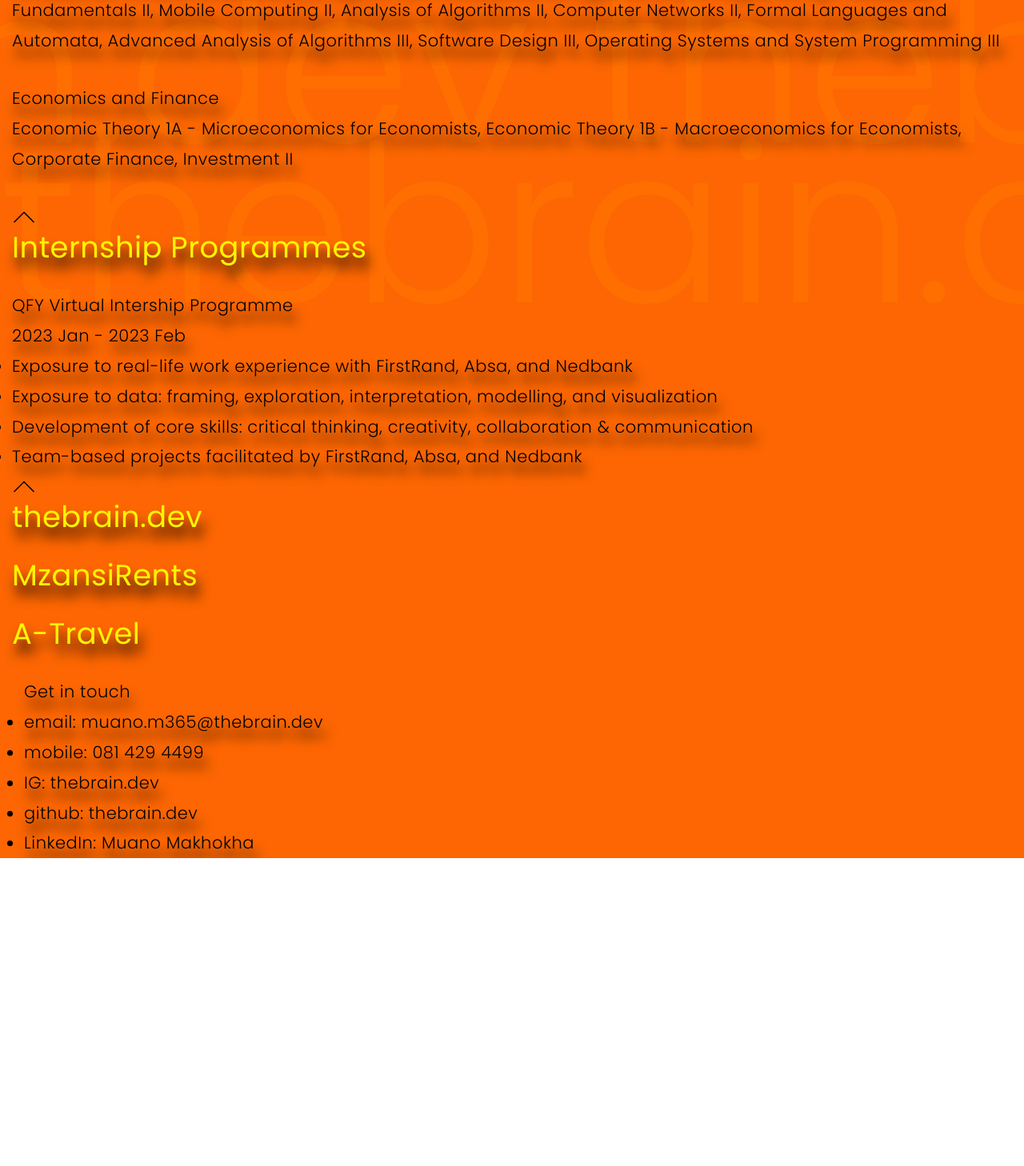
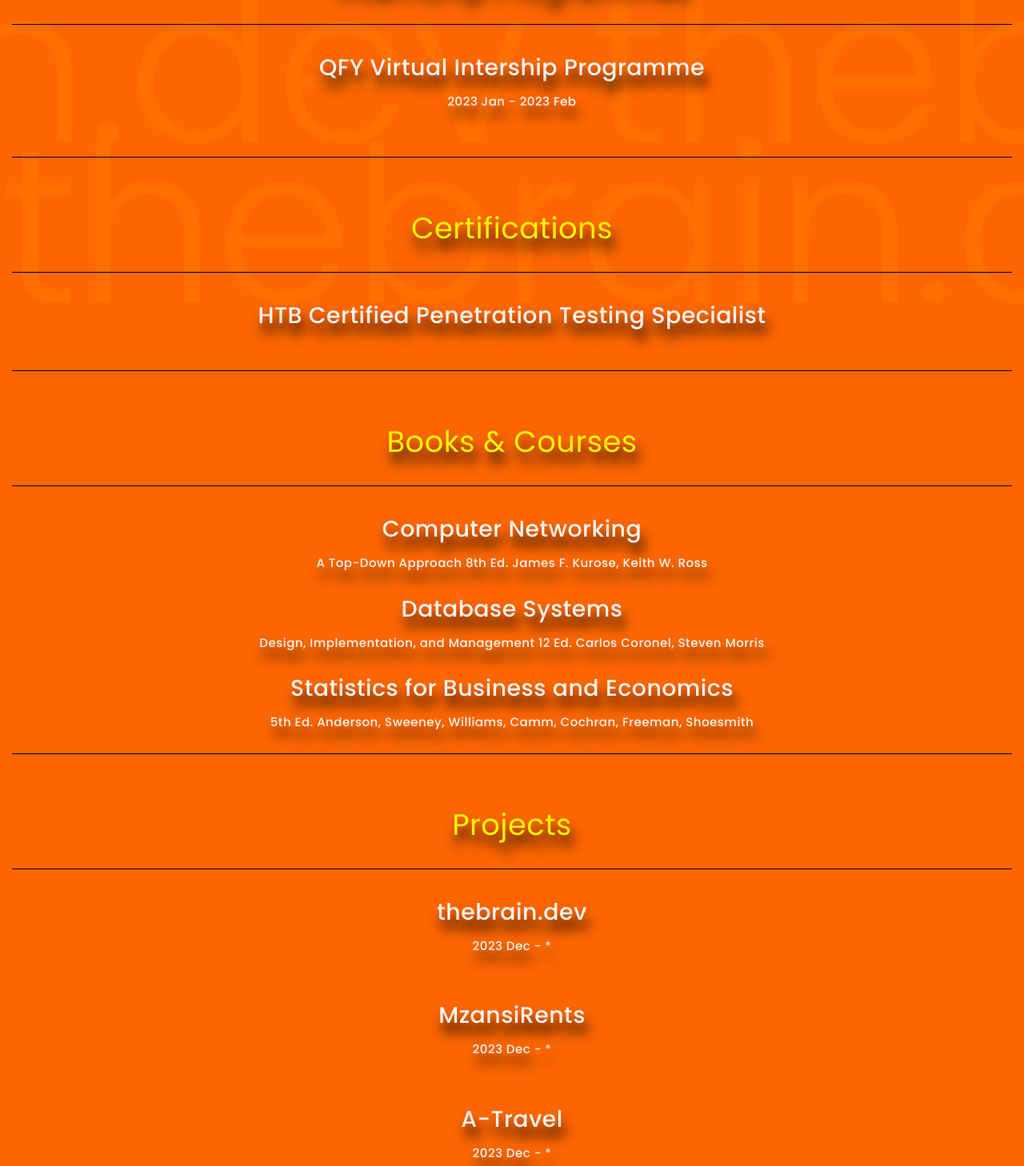
Before and after one commit to thebrain365/the-brain-website, a React (Create React App) app: page /portfolio in a window 1280 px wide. Shown: the part 492-1950 px from the top of the page at 80% size. Before the commit the page ends 1565 px from the top, so only its background shows below. Built offline with nearby package versions, Linux system fonts and the light colour scheme.

Commit message:
Refactored the portfolio page stylings

```diff
--- a/src/assets/styles/components/app.scss
+++ b/src/assets/styles/components/app.scss
@@ -61,6 +61,8 @@
          font-size: $xl-font-size;
          font-weight: 400;
          margin-bottom: $md-spacing;
+         text-align: center;
+         user-select: none;
       }
 
       .heading {
@@ -69,6 +71,13 @@
          font-size: $lg-font-size;
          font-weight: $heading-font-weight;
          margin-bottom: $sm-spacing;
+         user-select: none;
+
+
+         span {
+            font-size: $sm-font-size;
+            user-select: none;
+         }
       }
 
       .sub-heading {
@@ -78,6 +87,7 @@
          font-weight: $heading-font-weight;
          margin-bottom: $sm-spacing;
          text-decoration: underline;
+         user-select: none;
       }
 
       .list {
--- a/src/assets/styles/pages/home.scss
+++ b/src/assets/styles/pages/home.scss
@@ -6,7 +6,6 @@
    section {
       display: flex;
       flex-direction: column;
-      align-items: center;
       min-height: 100svh;
       padding-top: $navbar-height;
    }
@@ -149,15 +148,12 @@
 
          &:nth-child(1) {
             right: 0%;
-            // background-color: #00f;
          }
          &:nth-child(2) {
             right: -100%;
-            // background-color: red;
          }
          &:nth-child(3) {
             right: -200%;
-            // background-color: green;
          }
       }
    }
--- a/src/assets/styles/pages/portfolio.scss
+++ b/src/assets/styles/pages/portfolio.scss
@@ -1,54 +1,30 @@
 #portfolio {
-   // position: relative;
-   // padding-top: 100px;
-   // background-color: transparent;
+   padding-top: $navbar-height;
 
-   // #page-title {
-   //    margin-top: 0px;
-   //    margin-bottom: 50px;
-   //    color: #000;
-   //    font-size: 1.8em;
-   //    font-weight: 500;
-   // }
+   section {
+      padding-top: $navbar-height;
+      border-bottom: 1px solid #000;
+   }
 
-   // h1, h2, h3 {
-   //    // margin: 15px 0px;
-   //    user-select: none;
-   // }
+   .heading {
+      // user-select: none;
+      cursor: pointer;
+   }
 
-   // .project {
-   //    border-bottom: 1px solid #000;
-   //    // padding-bottom: 15px;
-   //    // margin-top: 80px;
-   // }
+   .section-title {
+      border-bottom: 1px solid $dark;
+      padding-bottom: 35px;
+   }
 
-   // #education {
-   //    // margin-top: auto;
+   .content {
+      opacity: 0;
+      height: 0;
+      visibility: hidden;
+      padding-bottom: 30px;
+   }
 
-   //    #wits-content h3 {
-   //       color: #000;
-   //    }
-   // }
-
-   // .section-title {
-   //    border-bottom: 1px solid #000;
-   //    // padding-bottom: 10px;
-   //    color: #000;
-   // }
-
-   // span {
-   //    // font-size: 19px;
-   // }
-
-   // .content {
-   //    opacity: 0;
-   //    height: 0;
-   //    visibility: hidden;
-   // }
-
-   // .up-arrow {
-   //    // margin-top: 20px;
-   //    // margin-right: 30px;
-   //    text-align: end;
-   // }
+   .up-arrow {
+      margin-right: 15%;
+      text-align: end;
+   }
 }
--- a/src/index.css
+++ b/src/index.css
@@ -63,6 +63,8 @@
   font-size: 36.855px;
   font-weight: 400;
   margin-bottom: 35px;
+  text-align: center;
+  user-select: none;
 }
 #app-container main .heading, #app-container footer .heading {
   color: #f5f5f5;
@@ -70,6 +72,11 @@
   font-size: 28.35px;
   font-weight: 500;
   margin-bottom: 20px;
+  user-select: none;
+}
+#app-container main .heading span, #app-container footer .heading span {
+  font-size: 15px;
+  user-select: none;
 }
 #app-container main .sub-heading, #app-container footer .sub-heading {
   color: #010101;
@@ -78,6 +85,7 @@
   font-weight: 500;
   margin-bottom: 20px;
   text-decoration: underline;
+  user-select: none;
 }
 #app-container main .list, #app-container footer .list {
   text-align: center;
@@ -196,7 +204,6 @@
 #home section {
   display: flex;
   flex-direction: column;
-  align-items: center;
   min-height: 100svh;
   padding-top: 70px;
 }
@@ -323,3 +330,28 @@
 #services section ul {
   margin-bottom: 40px;
 }
+
+#portfolio {
+  padding-top: 70px;
+}
+#portfolio section {
+  padding-top: 70px;
+  border-bottom: 1px solid #000;
+}
+#portfolio .heading {
+  cursor: pointer;
+}
+#portfolio .section-title {
+  border-bottom: 1px solid #010101;
+  padding-bottom: 35px;
+}
+#portfolio .content {
+  opacity: 0;
+  height: 0;
+  visibility: hidden;
+  padding-bottom: 30px;
+}
+#portfolio .up-arrow {
+  margin-right: 15%;
+  text-align: end;
+}
--- a/src/pages/Home/Home.js
+++ b/src/pages/Home/Home.js
@@ -179,9 +179,11 @@
             <div id='service-2' className='service' >
                <h1 className='heading'>Cyber Security</h1>
                <div className='list'>
-                  <span>Pen Tests (Ethical Hacking)</span>
+                  <span>Pen Tests</span>
+                  <span>Ethical Hacking</span>
                   <span>Vulnerability Assessment</span>
                   <span>Web and mobile Application Security</span>
+                  <span>Network Security</span>
                   <span>IDS/IPS</span>
                </div>
             </div>
--- a/src/pages/Portfolio/Portfolio.js
+++ b/src/pages/Portfolio/Portfolio.js
@@ -11,6 +11,10 @@
 
    const witsContentTimeline = useRef()
    const qyfContentTimeline = useRef()
+   const thebrainContentTimeline = useRef()
+   const mzansirentsContentTimeline = useRef()
+   const atravelContentTimeline = useRef()
+   const htbpentestcertContentTimeline = useRef()
 
    const contentTimelines = [
       {
@@ -20,6 +24,22 @@
       {
          id: 'qyf-internship-content',
          timeline: qyfContentTimeline
+      },
+      {
+         id: 'thebrain-content',
+         timeline: thebrainContentTimeline
+      },
+      {
+         id: 'mzansirents-content',
+         timeline: mzansirentsContentTimeline
+      },
+      {
+         id: 'atravel-content',
+         timeline: atravelContentTimeline
+      },
+      {
+         id: 'htb-pentest-cert-content',
+         timeline: htbpentestcertContentTimeline
       }
    ]
 
@@ -52,14 +72,15 @@
    return (
       <div id='portfolio' >
 
-         <h1 id='page-title' >Welcome to my portfolio</h1>
+         {/* <h1 id='page-title' >Welcome to my portfolio</h1> */}
 
-         <section id='education' className='project'>
+         <section id='education'>
 
             <h2 id='edu-bg-title' className='section-title'>Educational Background</h2>
 
             <h2
                id='wits-title'
+               className='heading'
                onClick={ () => toggleContentTimeline("wits-content") }
                typeof='button'
             >
@@ -72,14 +93,14 @@
                <div id='wits-majors' >
 
                   <div id='math' >
-                     <h3>Math</h3>
+                     <h3 className='sub-heading'>Math</h3>
                      <p>
                         Algebra I, Calculus I, Multivariable Calculus, Basic Analysis, Transition to Abstract Mathematics II, Abstract Mathematics II, Linear Algebra II, Introduction to Mathematical Statistics, Positive Linear Systems III (Leontif Systems), Group Theory III, Real Analysis III, Complex Analysis III
                      </p>
                   </div>
 
                   <div id='comp' >
-                     <h3>
+                     <h3 className='sub-heading'>
                         Computer Science
                      </h3>
                      <p>
@@ -88,7 +109,7 @@
                   </div>
 
                   <div id='econ-and-fin' >
-                     <h3>Economics and Finance</h3>
+                     <h3 className='sub-heading'>Economics and Finance</h3>
                      <p>
                         Economic Theory 1A - Microeconomics for Economists, Economic Theory 1B - Macroeconomics for Economists, Corporate Finance, Investment II
                      </p>
@@ -110,12 +131,13 @@
             </div>
          </section>
 
-         <section id='internship-programmes' className='project'>
+         <section id='internship-programmes'>
 
             <h2 id='internship-programmes-title' className='section-title' >Internship Programmes</h2>
 
             <h2
                id='qyf-title'
+               className='heading'
                onClick={ () => toggleContentTimeline("qyf-internship-content") }
                typeof='button'
             >
@@ -125,12 +147,10 @@
 
             <div id='qyf-internship-content' className="content">
 
-               <ul>
-                  <li>Exposure to real-life work experience with FirstRand, Absa, and Nedbank</li>
-                  <li>Exposure to data: framing, exploration, interpretation, modelling, and visualization</li>
-                  <li>Development of core skills: critical thinking, creativity, collaboration & communication</li>
-                  <li>Team-based projects facilitated by FirstRand, Absa, and Nedbank</li>
-               </ul>
+               <p>Exposure to real-life work experience with FirstRand, Absa, and Nedbank</p>
+               <p>Exposure to data: framing, exploration, interpretation, modelling, and visualization</p>
+               <p>Development of core skills: critical thinking, creativity, collaboration & communication</p>
+               <p>Team-based projects facilitated by FirstRand, Absa, and Nedbank</p>
 
                <div
                   className='up-arrow'
@@ -147,20 +167,166 @@
             </div>
          </section>
 
-         <section id='the-brain-web' className='project'>
+         <section id="certifications">
+            <h2 id='certifications-title' className='section-title'>Certifications</h2>
 
-            <h2 id='the-brain-web-title' className='section-title' >thebrain.dev</h2>
+            <h2
+               id='htb-pentest-cert-title'
+               className='heading'
+               onClick={ () => toggleContentTimeline("htb-pentest-cert-content") }
+               typeof='button'
+            >
+               HTB Certified Penetration Testing Specialist<br/>
+               <span></span>
+            </h2>
+
+            <div id='htb-pentest-cert-content' className="content">
+
+               <p>Lorem ipsum dolor sit amet consectetur adipisicing elit. Officiis dolorem dolore sequi officia aliquid cumque recusandae earum, sed error? Vero nesciunt quis laborum, assumenda consequuntur temporibus! Repellendus deserunt mollitia illo!</p>
+
+               <div
+                  className='up-arrow'
+                  onClick={
+                     () => {
+                        document.getElementById('htb-pentest-cert-title').scrollIntoView({ block: 'center', behavior: 'smooth' })
+                        toggleContentTimeline("htb-pentest-cert-content")
+                     }
+                  }
+                  typeof='button'
+               >
+                  <UpArrowSvg />
+               </div>
+            </div>
          </section>
 
-         <section id='mzansi-rents' className='project'>
+         <section id='books-and-courses'>
 
-            <h2 id='mzansi-rents-title' className='section-title' >MzansiRents</h2>
+            <h2 id='books-and-courses-title' className='section-title'>Books & Courses</h2>
+
+            <h2
+               id='comp-net-title'
+               className='heading'
+               // onClick={ () => toggleContentTimeline("comp-net-content") }
+               typeof='button'
+            >
+               Computer Networking<br/>
+               <span>A Top-Down Approach 8th Ed. James F. Kurose, Keith W. Ross</span>
+            </h2>
+
+            <h2
+               id='databs-sys-title'
+               className='heading'
+               // onClick={ () => toggleContentTimeline("databs-sys-content") }
+               typeof='button'
+            >
+               Database Systems<br/>
+               <span>Design, Implementation, and Management 12 Ed. Carlos Coronel, Steven Morris</span>
+            </h2>
+
+            <h2
+               id='stats-for-bus-and-econ-title'
+               className='heading'
+               // onClick={ () => toggleContentTimeline("stats-for-bus-and-econ-content") }
+               typeof='button'
+            >
+               Statistics for Business and Economics<br/>
+               <span>5th Ed. Anderson, Sweeney, Williams, Camm, Cochran, Freeman, Shoesmith</span>
+            </h2>
          </section>
 
-         <section id='a-travel' className='project'>
+         <section id='projects'>
 
-            <h2 id='a-travel-title' className='section-title' >A-Travel</h2>
+            <h2 id='projects-title' className='section-title'>Projects</h2>
+
+            <h2
+               id='thebrain-title'
+               className='heading'
+               onClick={ () => toggleContentTimeline("thebrain-content") }
+               typeof='button'
+            >
+               thebrain.dev<br/>
+               <span>2023 Dec - *</span>
+            </h2>
+
+            <div id='thebrain-content' className="content">
+
+               <p>Lorem ipsum dolor sit amet consectetur adipisicing elit. Officiis dolorem dolore sequi officia aliquid cumque recusandae earum, sed error? Vero nesciunt quis laborum, assumenda consequuntur temporibus! Repellendus deserunt mollitia illo!</p>
+
+               <div
+                  className='up-arrow'
+                  onClick={
+                     () => {
+                        document.getElementById('thebrain-title').scrollIntoView({ block: 'center', behavior: 'smooth' })
+                        toggleContentTimeline("thebrain-content")
+                     }
+                  }
+                  typeof='button'
+               >
+                  <UpArrowSvg />
+               </div>
+            </div>
+
+            <h2
+               id='mzansirents-title'
+               className='heading'
+               onClick={ () => toggleContentTimeline("mzansirents-content") }
+               typeof='button'
+            >
+               MzansiRents<br/>
+               <span>2023 Dec - *</span>
+            </h2>
+
+            <div id='mzansirents-content' className="content">
+
+               <p>Lorem ipsum dolor sit amet consectetur adipisicing elit. Officiis dolorem dolore sequi officia aliquid cumque recusandae earum, sed error? Vero nesciunt quis laborum, assumenda consequuntur temporibus! Repellendus deserunt mollitia illo!</p>
+
+               <p>Lorem ipsum dolor sit amet consectetur adipisicing elit. Quae voluptate sint alias incidunt iure enim temporibus animi, maiores recusandae commodi porro accusantium quas quod ducimus architecto autem corrupti sapiente nisi debitis. Incidunt maiores quaerat, sapiente ad in adipisci voluptas eos numquam ut iste, corrupti cum dolorum consectetur aperiam, saepe error.</p>
+
+               <div
+                  className='up-arrow'
+                  onClick={
+                     () => {
+                        document.getElementById('mzansirents-title').scrollIntoView({ block: 'center', behavior: 'smooth' })
+                        toggleContentTimeline("mzansirents-content")
+                     }
+                  }
+                  typeof='button'
+               >
+                  <UpArrowSvg />
+               </div>
+            </div>
+
+            <h2
+               id='atravel-title'
+               className='heading'
+               onClick={ () => toggleContentTimeline("atravel-content") }
+               typeof='button'
+            >
+               A-Travel<br/>
+               <span>2023 Dec - *</span>
+            </h2>
+
+            <div id='atravel-content' className="content">
+
+               <p>Lorem ipsum dolor sit amet consectetur adipisicing elit. Officiis dolorem dolore sequi officia aliquid cumque recusandae earum, sed error? Vero nesciunt quis laborum, assumenda consequuntur temporibus! Repellendus deserunt mollitia illo!</p>
+
+               <p>Lorem ipsum dolor sit amet consectetur adipisicing elit. Quae voluptate sint alias incidunt iure enim temporibus animi, maiores recusandae commodi porro accusantium quas quod ducimus architecto autem corrupti sapiente nisi debitis. Incidunt maiores quaerat, sapiente ad in adipisci voluptas eos numquam ut iste, corrupti cum dolorum consectetur aperiam, saepe error.</p>
+
+               <div
+                  className='up-arrow'
+                  onClick={
+                     () => {
+                        document.getElementById('atravel-title').scrollIntoView({ block: 'center', behavior: 'smooth' })
+                        toggleContentTimeline("atravel-content")
+                     }
+                  }
+                  typeof='button'
+               >
+                  <UpArrowSvg />
+               </div>
+            </div>
          </section>
+
       </div>
    );
 }
```
